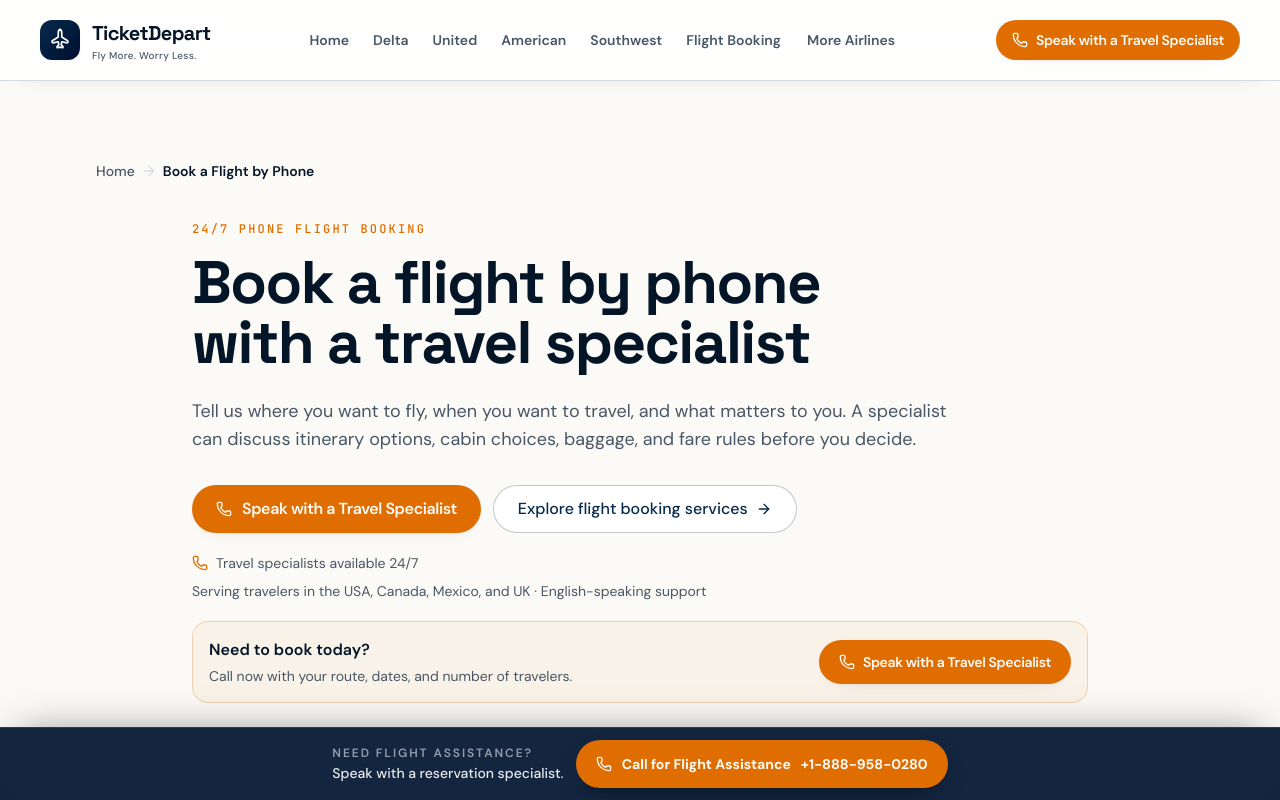
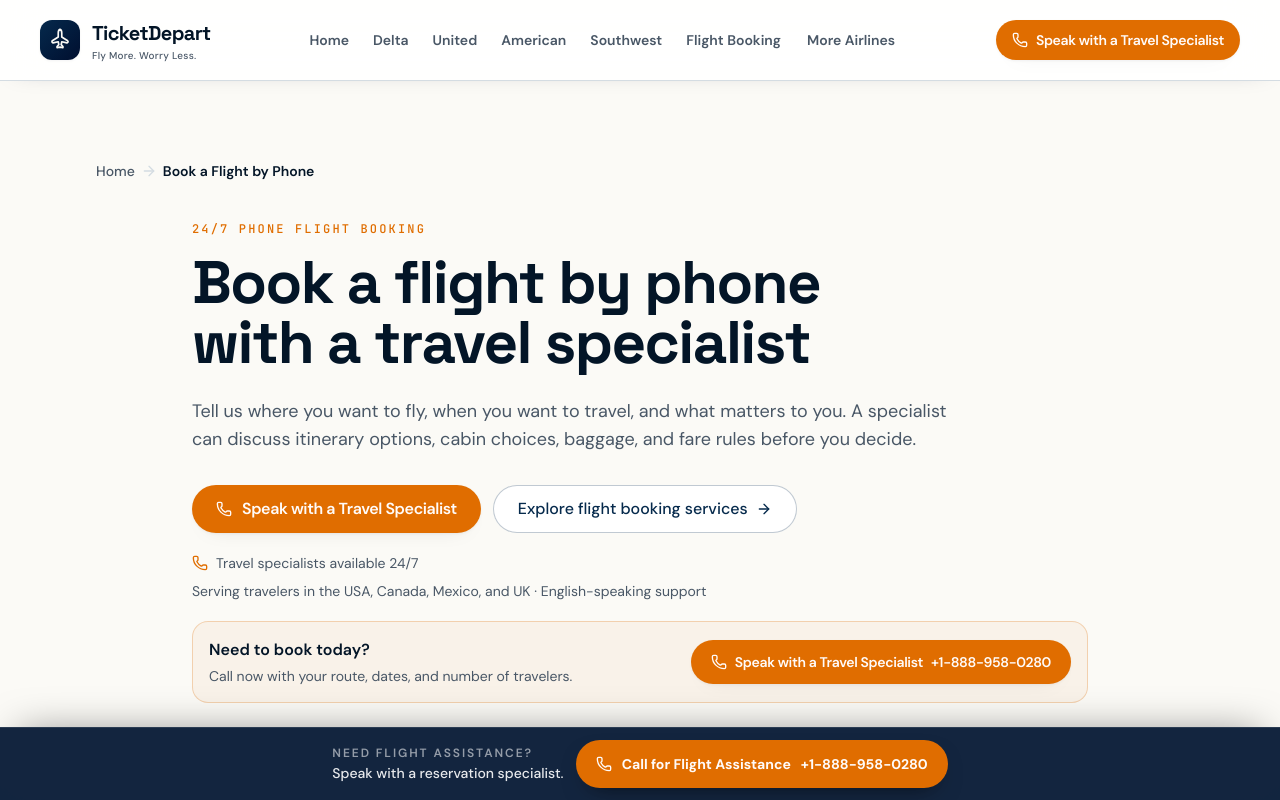
Before and after one commit to gauravpabbun1989-spec/td-2-2026, a React (Vite) app in the folder src/frontend/: page /book-a-flight-by-phone in a window 1280 px wide. Shown: the top 800 px of the page. Built offline with nearby package versions, Linux system fonts and the light colour scheme; what @caffeineai/core-infrastructure would draw is missing.

Commit message:
Fix shared call CTA accessibility and number display

```diff
--- a/src/frontend/src/components/CallCta.tsx
+++ b/src/frontend/src/components/CallCta.tsx
@@ -7,7 +7,7 @@ type CallCtaProps = {
   size?: "sm" | "md" | "lg";
   className?: string;
   ocid?: string;
-  /** Legacy compatibility: callers may pass this prop, but the number is intentionally never rendered here. */
+  /** When true, show the canonical phone number as part of the visible CTA label. */
   showNumber?: boolean;
 };
 
@@ -28,12 +28,13 @@ export function CallCta({
   size = "md",
   className,
   ocid = "call.primary_button",
+  showNumber = false,
 }: CallCtaProps) {
   return (
     <a
       href={SITE.phoneHref}
       data-ocid={ocid}
-      aria-label={SITE.ctaLabel}
+      aria-label={`${SITE.ctaLabel}: ${SITE.phoneDisplay}`}
       className={cn(
         "inline-flex items-center justify-center rounded-full font-semibold tracking-tight transition-smooth",
         "focus-visible:outline-none focus-visible:ring-2 focus-visible:ring-ring focus-visible:ring-offset-2 focus-visible:ring-offset-background",
@@ -44,6 +45,11 @@ export function CallCta({
     >
       <Phone aria-hidden="true" className="size-4 shrink-0" />
       <span className="whitespace-nowrap">{SITE.ctaLabel}</span>
+      {showNumber ? (
+        <span className="whitespace-nowrap" aria-hidden="true">
+          {SITE.phoneDisplay}
+        </span>
+      ) : null}
     </a>
   );
 }
```
